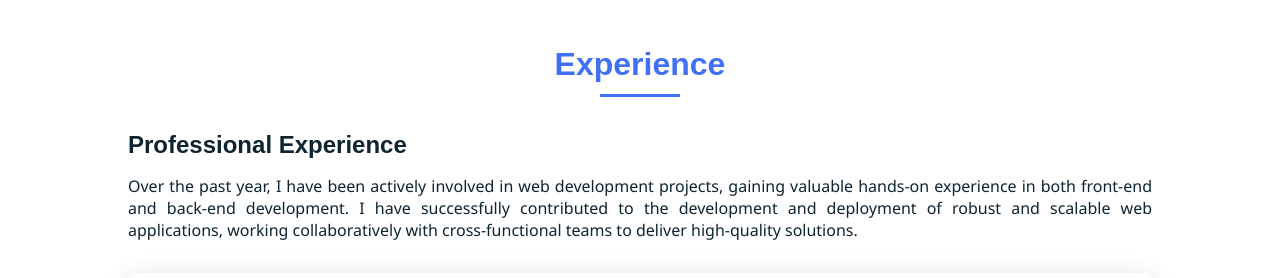
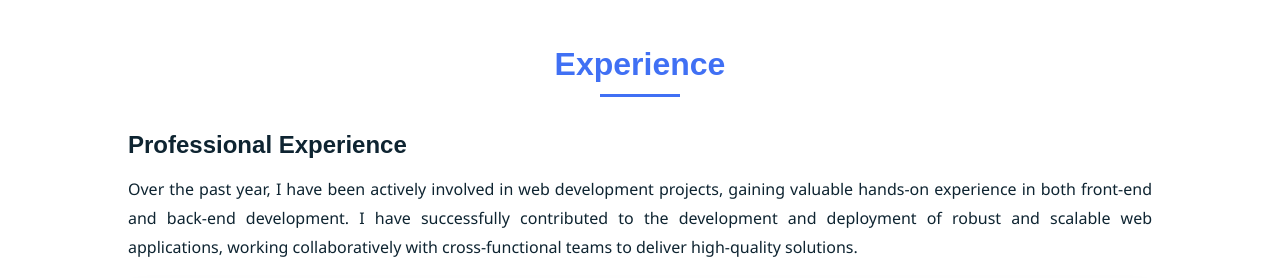
Before and after one commit to Parvez2118/parvez, a plain HTML site: page index.html in a window 1280 px wide. Shown: the part 1533-1811 px from the top of the page. Drawn offline with nearby package versions, Linux system fonts and the light colour scheme; a script that the page names is missing; a web font is replaced by a local one.

Commit message:
Update index.html

```diff
--- a/index.html
+++ b/index.html
@@ -85,7 +85,7 @@
                 <div class="skills1 bd-gridd">
                     <div>
                         <h2 class="skills_subtitle">Professional Experience</h2>
-                        <p class="skills_text" style="font-family: Segoe UI; text-align: justify; ">Over the past year, I have been actively involved in web development projects, gaining valuable hands-on experience in both front-end and back-end development. I have successfully contributed to the development and deployment of robust and scalable web applications, working collaboratively with cross-functional teams to deliver high-quality solutions.</p>
+                        <p class="skills_text" style="font-family: Segoe UI; text-align: justify; line-height: 29px; font-size:medium;">Over the past year, I have been actively involved in web development projects, gaining valuable hands-on experience in both front-end and back-end development. I have successfully contributed to the development and deployment of robust and scalable web applications, working collaboratively with cross-functional teams to deliver high-quality solutions.</p>
 
                  <div class="skills_data hov">
                     <div class="skills_names" style="height: 80px; font-size: 20px;">
```
